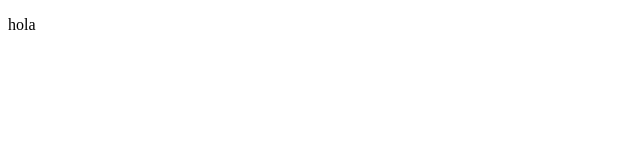
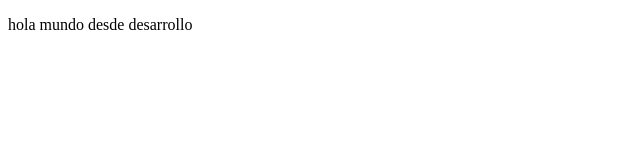
Before and after one commit to SauloAndres1982/sistema-de-registro, a plain HTML site: page index.html in a window 1280 px wide. Shown: the whole page, without its empty margins (0-640 px from the left). Drawn offline with Linux system fonts and the light colour scheme.

```diff
--- a/index.html
+++ b/index.html
@@ -6,7 +6,7 @@
     <title>sistema de registros de juegos</title>
 </head>
 <body>
-    <p>hola</p>
+    <p>hola mundo desde desarrollo</p>
     <script src="app.js"></script>
 </body>
 </html>
```
